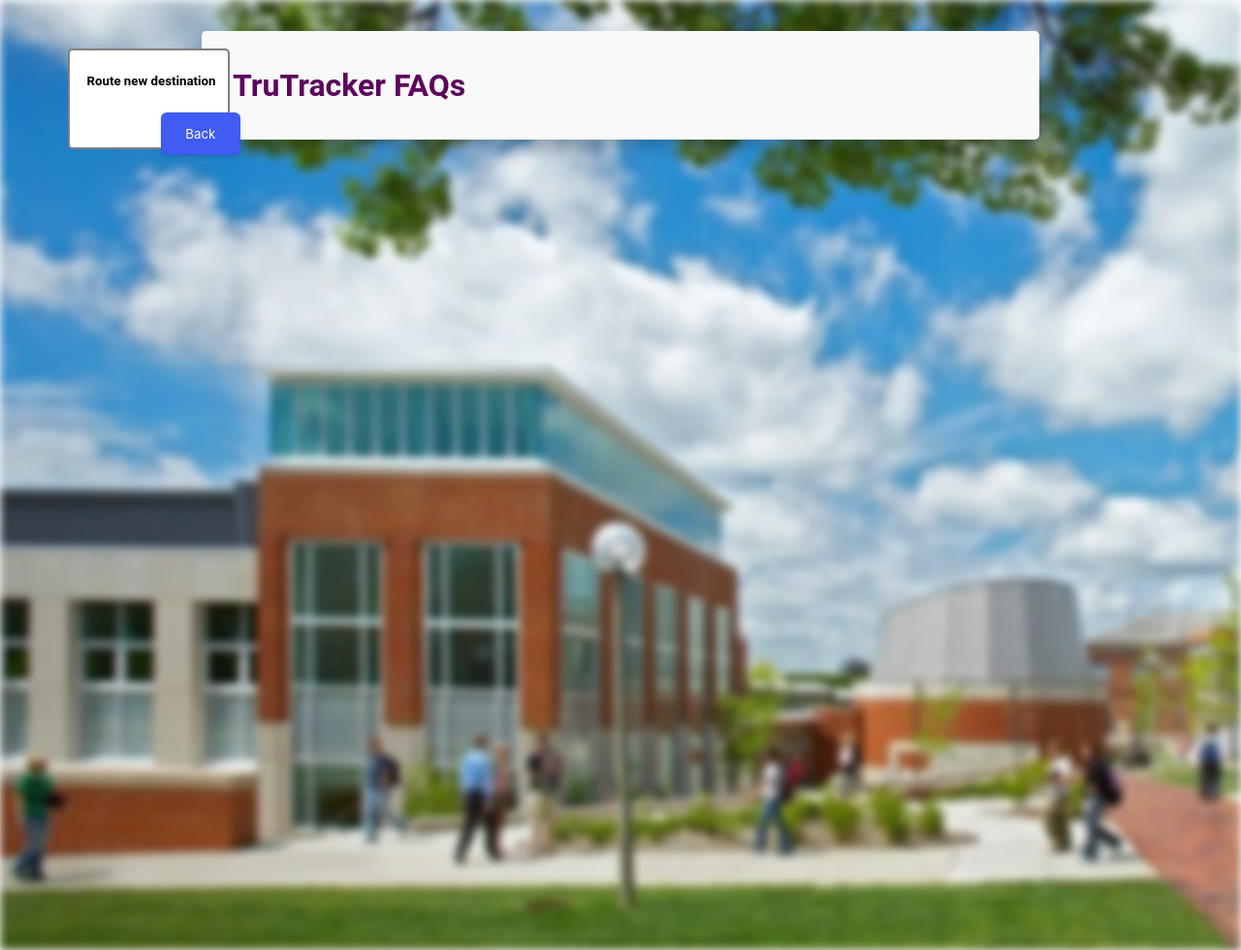
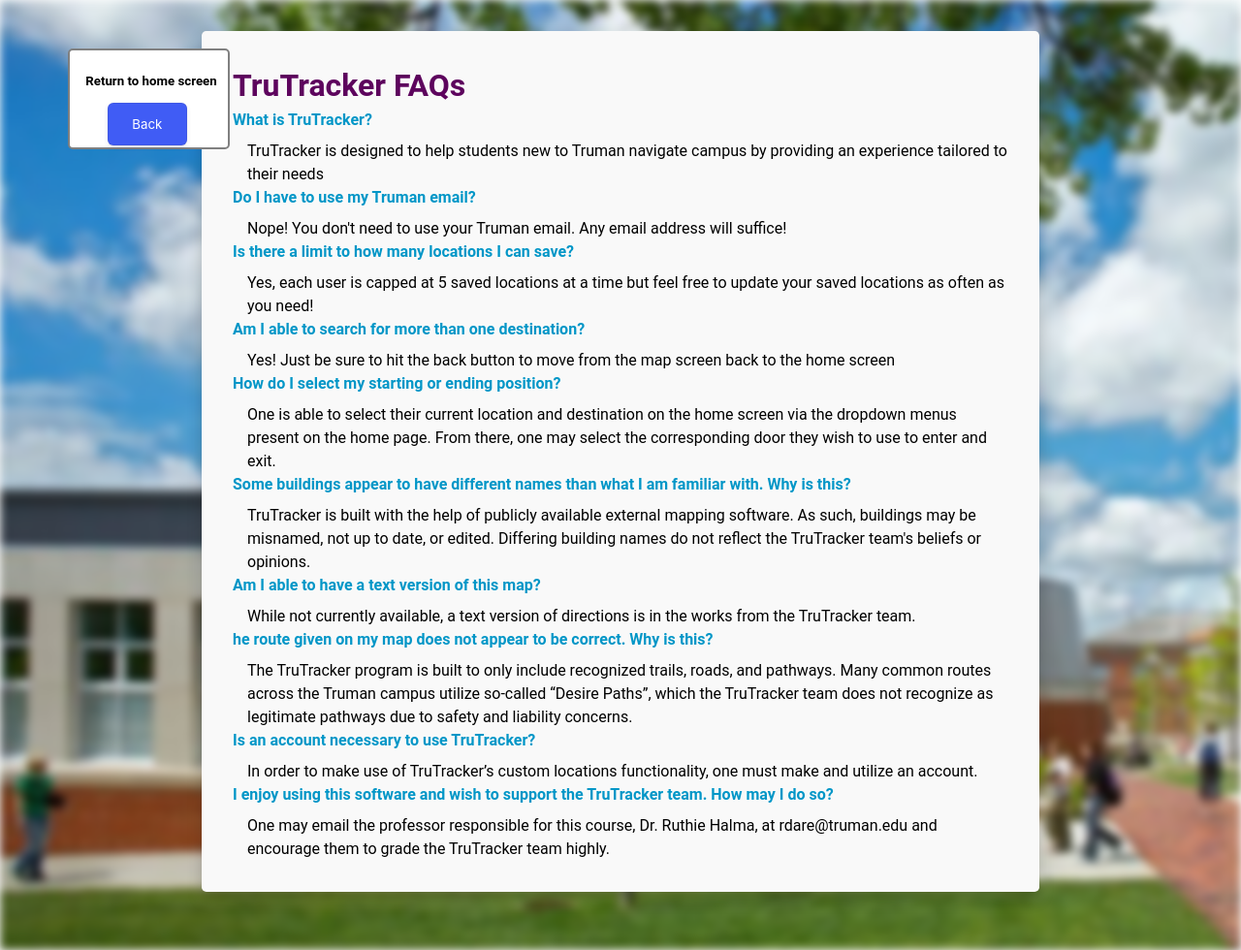
Before and after one commit to Habibnasir23/TruTracker, a Flask app: template templates/faq.html in a window 1280 px wide. Shown: the whole page at 97% size. Run offline with Flask 3, Linux system fonts and the light colour scheme; the template is opened without the code that fills it, so the values that code supplies are empty.

Commit message:
Created FAQ page and route

```diff
--- a/app.py
+++ b/app.py
@@ -304,6 +304,10 @@
     session["name"] = None
     return redirect("/")
 
+@app.route("/faq")
+def faq():
+    return render_template("faq.html")
+
 
 @app.route("/signup", methods=["GET", "POST"])
 def signUp():
--- /dev/null
+++ b/static/css/faqStyles.css
@@ -0,0 +1,109 @@
+#bg {
+    background-image: url('/static/background.jpg');
+    position: fixed;
+    left: 0;
+    top: 0;
+    width: 100%;
+    height: 100%;
+    background-size: cover;
+    filter: blur(5px);
+  }
+
+  /* Typography */
+body {
+    font-family: 'Roboto', sans-serif;
+    font-size: 16px;
+    line-height: 1.5;
+  }
+
+  h1 {
+    font-size: 2rem;
+    margin: 0;
+    color: rgb(93, 4, 93);
+  }
+
+  h2 {
+    font-size: 1.5rem;
+  }
+
+  p {
+    margin: 0;
+    margin-left: 15px;
+  }
+
+  form {
+    display: flex;
+    flex-wrap: wrap;
+    justify-content: space-between;
+  }
+
+  form label {
+    display: block;
+    margin-bottom: 0.5rem;
+    font-weight: bold;
+    color: #0096c7; /*make labels blue?*/
+  }
+
+  .container {
+    margin: 2rem auto;
+    max-width: 800px;
+    padding: 2rem;
+    background-color: #f9f9f9;
+    border-radius: 0.3rem;
+    box-shadow: 0 0.5rem 1rem rgba(0,0,0,0.2);
+    position: relative;
+  }
+
+  .text {
+    position: relative;
+    top: 15px;
+    margin-left: -300px;
+  }
+
+/*button styling*/
+  .button-9 {
+    appearance: button;
+    backface-visibility: hidden;
+    background-color: #405cf5;
+    border-radius: 6px;
+    border-width: 0;
+    box-shadow: rgba(50, 50, 93, .1) 0 0 0 1px inset,
+    rgba(50, 50, 93, .1) 0 2px 5px 0,rgba(0, 0, 0, .07) 0 1px 1px 0;
+    box-sizing: border-box;
+    color: #fff;
+    cursor: pointer;
+    font-family: -apple-system,system-ui,"Segoe UI",Roboto,"Helvetica Neue",Ubuntu,sans-serif;
+    font-size: 100%;
+    height: 44px;
+    line-height: 1.15;
+    outline: none;
+    overflow: hidden;
+    padding: 0 25px;
+    position: absolute;
+    text-align: center;
+    text-transform: none;
+    transform: translateZ(0);
+    transition: all .2s,box-shadow .08s ease-in;
+    user-select: none;
+    -webkit-user-select: none;
+    touch-action: manipulation;
+    width: 50%;
+    margin-left: -45px;
+    margin-top: -10px;
+   }
+
+   .button-9:hover{
+    background: #2c52ed;
+   }
+
+   .button-9:disabled {
+    cursor: default;
+   }
+
+   .button-9:focus {
+    box-shadow: rgba(50, 50, 93, .1) 0 0 0 1px inset, rgba(50, 50, 93, .2) 0 6px 15px 0, rgba(0, 0, 0, .1) 0 2px 2px 0, rgba(50, 151, 211, .3) 0 0 0 4px;
+   }
+   h5{
+   margin-left: 5px;
+   text-align: center;
+   }
--- a/templates/faq.html
+++ b/templates/faq.html
@@ -5,14 +5,14 @@
     <meta name="viewport" content="width=device-wdith, initial-scale=1.0">
     <meta http-equiv="X-UA-Compatible" content="ie=edge">
     <title>Document</title>
-    <link rel="stylesheet" href={{ url_for('static', filename='css/homeStyles.css') }}>
+    <link rel="stylesheet" href={{ url_for('static', filename='css/faqStyles.css') }}>
 
 </head>
 <body>
     <div style="position: fixed;
     top: 50px; left: 70px; width: 163px; height: 100px;
     background-color:white; border-radius: 5px; border:2px solid grey;z-index: 900;">
-    <h5>Route new destination<h5>
+   <h5>Return to home screen<h5>
    <button class="button-9" onclick="goBack()" role="button">Back</button>
 
    <script>
@@ -21,61 +21,33 @@
    }
    </script>
 
-<style>
-.button-9 {
-  appearance: button;
-  backface-visibility: hidden;
-  background-color: #405cf5;
-  border-radius: 6px;
-  border-width: 0;
-  box-shadow: rgba(50, 50, 93, .1) 0 0 0 1px inset,rgba(50, 50, 93, .1) 0 2px 5px 0,rgba(0, 0, 0, .07) 0 1px 1px 0;
-  box-sizing: border-box;
-  color: #fff;
-  cursor: pointer;
-  font-family: -apple-system,system-ui,"Segoe UI",Roboto,"Helvetica Neue",Ubuntu,sans-serif;
-  font-size: 100%;
-  height: 44px;
-  line-height: 1.15;
-  outline: none;
-  overflow: hidden;
-  padding: 0 25px;
-  position: absolute;
-  text-align: center;
-  text-transform: none;
-  transform: translateZ(0);
-  transition: all .2s,box-shadow .08s ease-in;
-  user-select: none;
-  -webkit-user-select: none;
-  touch-action: manipulation;
-  width: 50%;
-  margin-left: 10px;
-}
-
-.button-9:hover{
-  background: #2c52ed;
-}
-
-.button-9:disabled {
-  cursor: default;
-}
-
-.button-9:focus {
-  box-shadow: rgba(50, 50, 93, .1) 0 0 0 1px inset, rgba(50, 50, 93, .2) 0 6px 15px 0, rgba(0, 0, 0, .1) 0 2px 2px 0, rgba(50, 151, 211, .3) 0 0 0 4px;
-}
-h5{
-margin-left: 5px;
-text-align: center;
-}
-</style>
    </div>
 </body>
 <body>
   <div id="bg"></div>
-
 <div class="container">
     <h1>TruTracker FAQs</h1>
     <form action="#" method="post">
-
+        <label>What is TruTracker?</label>
+            <p>TruTracker is designed to help students new to Truman navigate campus by providing an experience tailored to their needs</p>
+        <label>Do I have to use my Truman email?</label>
+            <p>Nope! You don't need to use your Truman email. Any email address will suffice!</p>
+        <label>Is there a limit to how many locations I can save?</label>
+            <p>Yes, each user is capped at 5 saved locations at a time but feel free to update your saved locations as often as you need!</p>
+        <label>Am I able to search for more than one destination?</label>
+            <p>Yes! Just be sure to hit the back button to move from the map screen back to the home screen</p>
+        <label>How do I select my starting or ending position?</label>
+            <p>One is able to select their current location and destination on the home screen via the dropdown menus present on the home page. From there, one may select the corresponding door they wish to use to enter and exit.</p>
+        <label>Some buildings appear to have different names than what I am familiar with. Why is this?</label>
+            <p>TruTracker is built with the help of publicly available external mapping software. As such, buildings may be misnamed, not up to date, or edited. Differing building names do not reflect the TruTracker team's beliefs or opinions.</p>
+        <label>Am I able to have a text version of this map?</label>
+            <p>While not currently available, a text version of directions is in the works from the TruTracker team.</p>
+        <label>he route given on my map does not appear to be correct. Why is this?</label>
+            <p>The TruTracker program is built to only include recognized trails, roads, and pathways. Many common routes across the Truman campus utilize so-called “Desire Paths”, which the TruTracker team does not recognize as legitimate pathways due to safety and liability concerns.</p>
+        <label>Is an account necessary to use TruTracker? </label>
+            <p>In order to make use of TruTracker’s custom locations functionality, one must make and utilize an account. </p>
+        <label>I enjoy using this software and wish to support the TruTracker team. How may I do so?</label>
+            <p>One may email the professor responsible for this course, Dr. Ruthie Halma, at rdare@truman.edu and encourage them to grade the TruTracker team highly. </p>
     </form>
 </div>
 </body>
```
Lines whose indentation alone changed are shown as unchanged.
